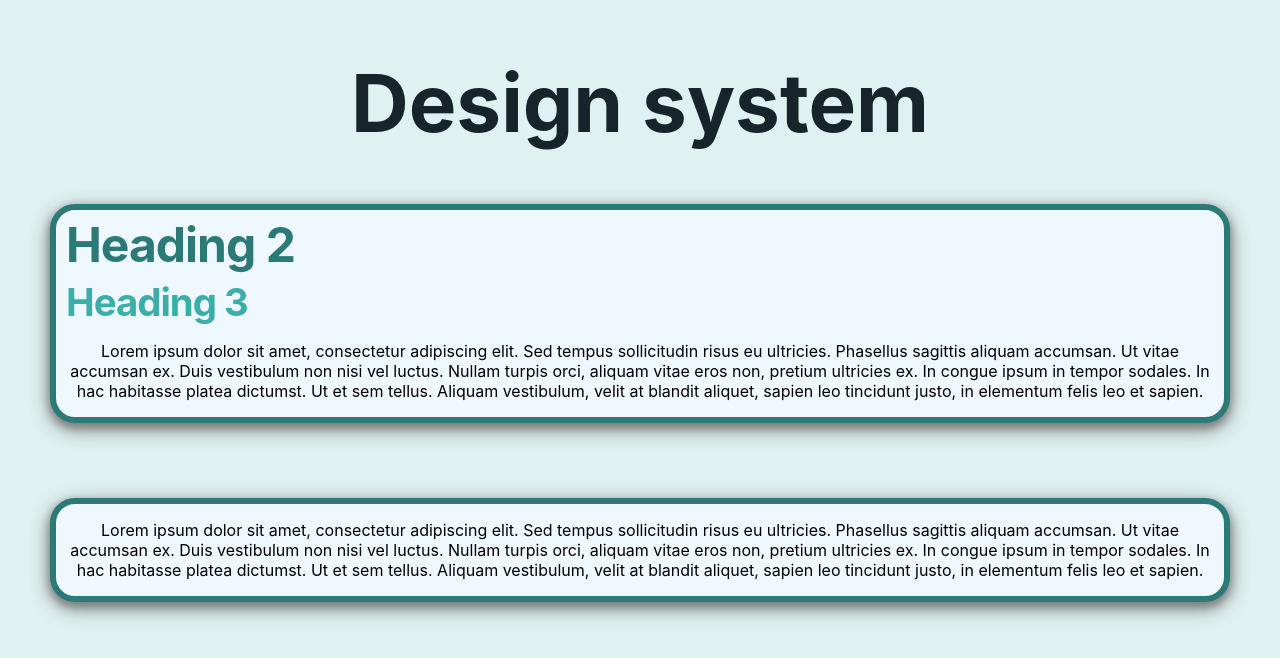
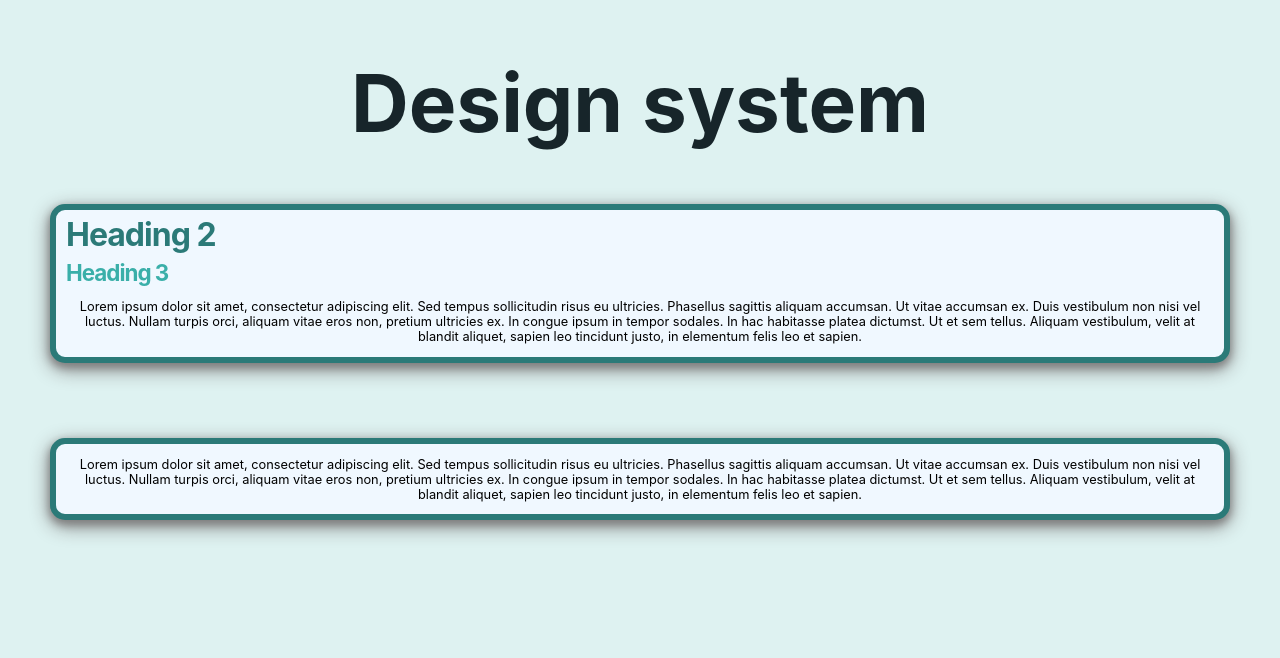
Before and after one commit to DanielleIdehen/d-s-1, a React (Create React App) app: page / in a window 1280 px wide. Shown: the top 658 px of the page. Built offline with nearby package versions, Linux system fonts and the light colour scheme.

Commit message:
made the writing smaller

```diff
--- a/src/css/App.css
+++ b/src/css/App.css
@@ -14,7 +14,7 @@ h1 {
 
 h2 {
   color: #2B7A78;
-  font-size: 3em;
+  font-size: 2em;
   text-align: left;
   letter-spacing: -1px;
   margin-top: 5px;
@@ -23,7 +23,7 @@ h2 {
 
 h3 {
   color: #3AAFA9;
-  font-size: 2.4em;
+  font-size: 1.4em;
   text-align: left;
   letter-spacing: -1px;
   margin-top: 5px;
@@ -32,7 +32,7 @@ h3 {
 
 p {
   color: black;
-  font-size: 1em;
+  font-size: 0.8em;
 }
 
 .simple-box {
@@ -40,7 +40,7 @@ p {
   border-color: #2B7A78;
   border-style: solid;
   border-width: 0.4em;
-  border-radius: 25px;
+  border-radius: 15px;
   padding: 0px 10px 0px 10px;
   margin: 25px 50px 75px 50px;
   box-shadow: 0 4px 8px 0 #808080, 0 6px 20px 0 #808080;
```
